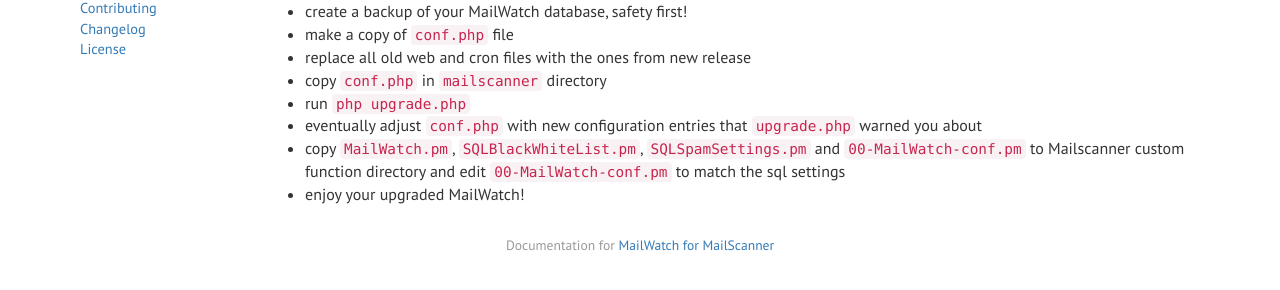
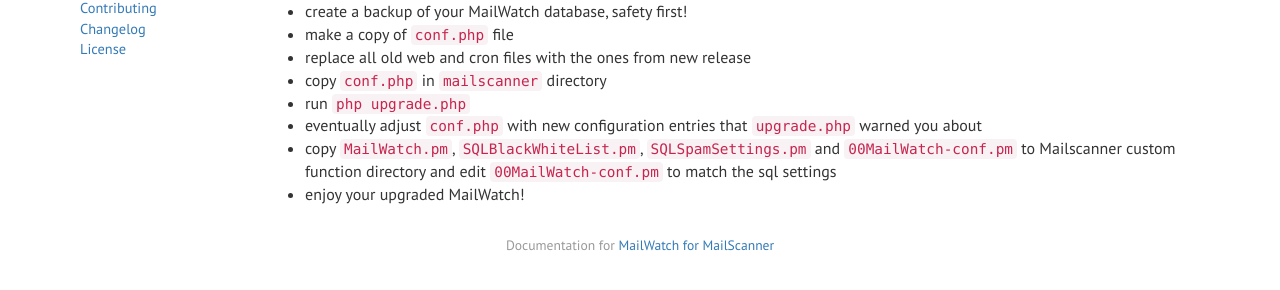
Before and after one commit to mailwatch/mailwatch-docs, a Jekyll site: the page built from _posts/2017-02-03-upgrading.md, in a window 1280 px wide. Shown: the part 263-553 px from the top of the page. Built offline with Jekyll 4.4.1, drawn with Linux system fonts in a browser that asks for light colours; nearby versions of some CDN libraries.

Commit message:
Update upgrading page

```diff
--- a/_posts/2017-02-03-upgrading.md
+++ b/_posts/2017-02-03-upgrading.md
@@ -21,5 +21,5 @@ Follow this procedure to make sure that the upgrade process will go as smooth as
 * copy `conf.php` in `mailscanner` directory
 * run `php upgrade.php`
 * eventually adjust `conf.php` with new configuration entries that `upgrade.php` warned you about
-* copy `MailWatch.pm`, `SQLBlackWhiteList.pm`, `SQLSpamSettings.pm` and `00-MailWatch-conf.pm` to Mailscanner custom function directory and edit `00-MailWatch-conf.pm` to match the sql settings
+* copy `MailWatch.pm`, `SQLBlackWhiteList.pm`, `SQLSpamSettings.pm` and `00MailWatch-conf.pm` to Mailscanner custom function directory and edit `00MailWatch-conf.pm` to match the sql settings
 * enjoy your upgraded MailWatch!
```
